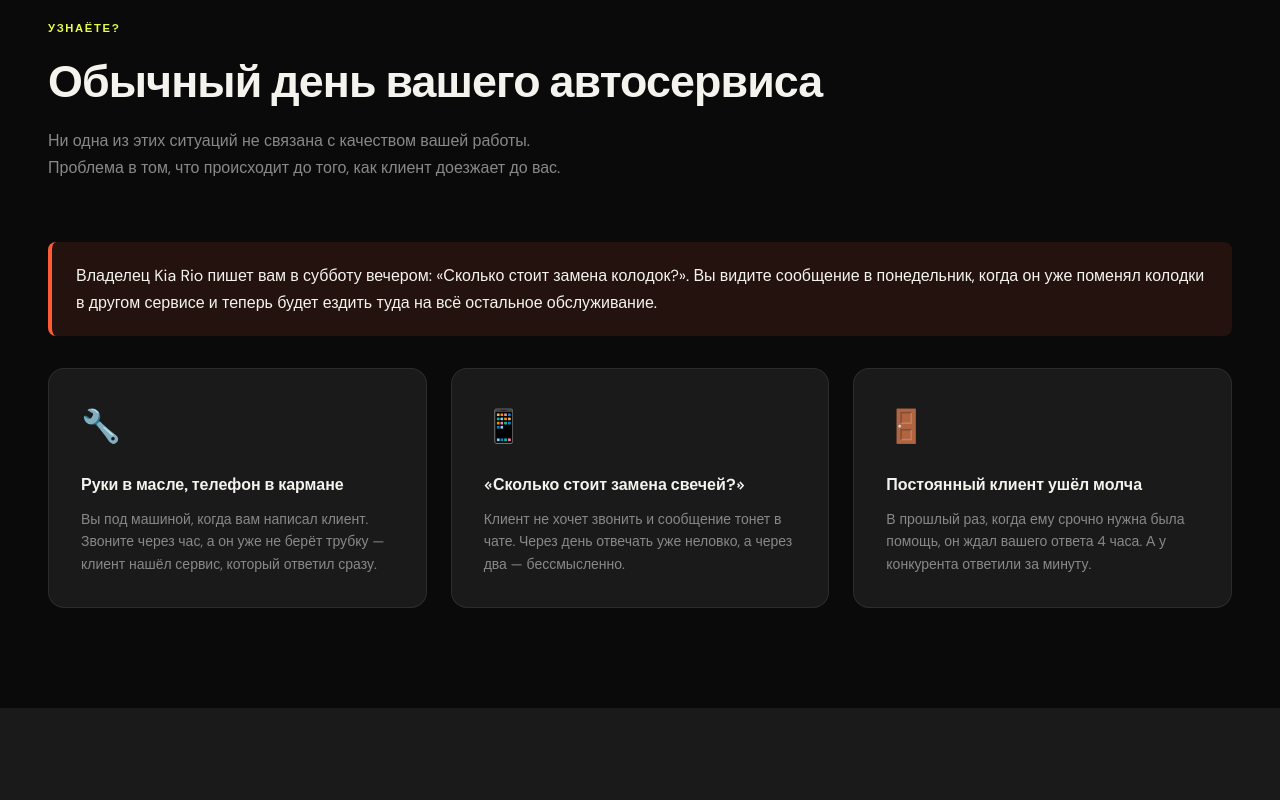
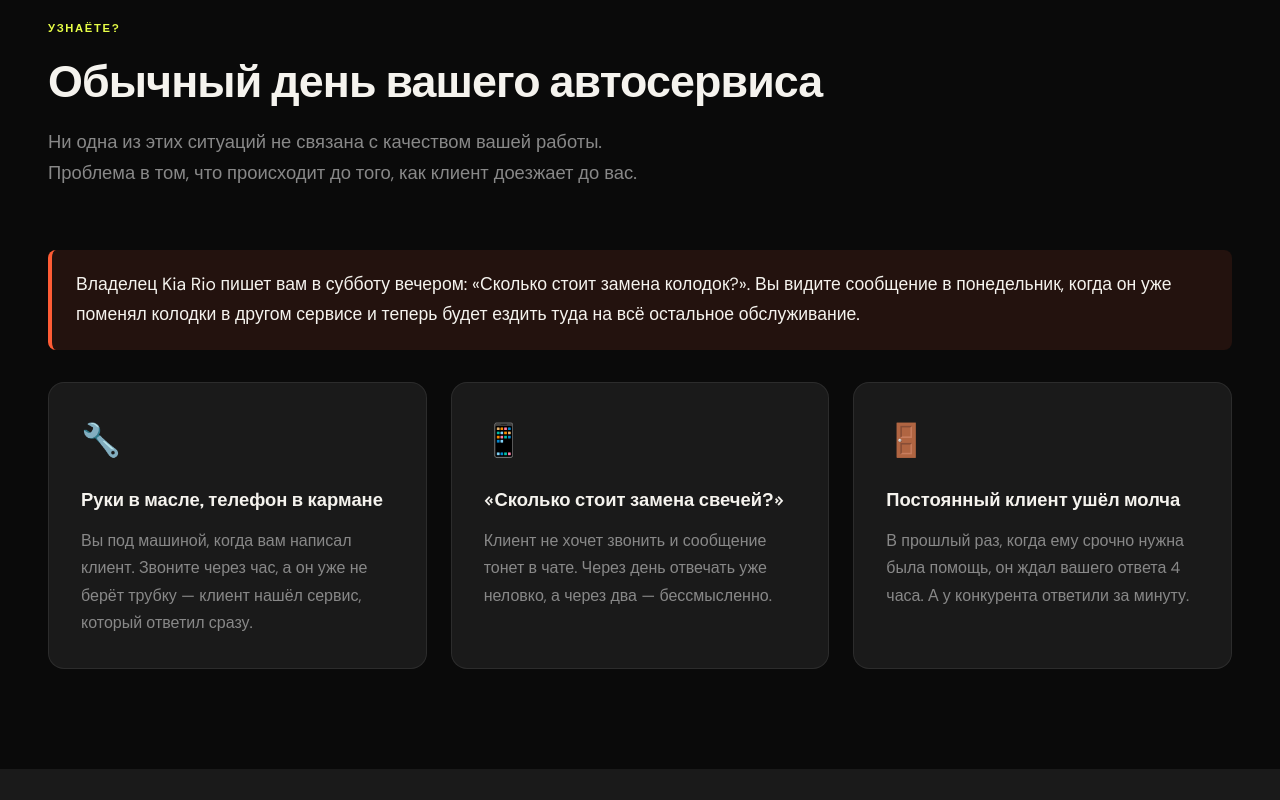
Before and after one commit to anvsorokina/auto-service-bot, a plain HTML site: page src/landing/index.html in a window 1280 px wide. Shown: the part 880-1680 px from the top of the page. Drawn offline with Linux system fonts and the light colour scheme.

Commit message:
Increase font sizes in problem section for better readability
- section-sub: 1rem → 1.15rem
- problem-stat: 1rem → 1.1rem
- problem-card h3: 1rem → 1.15rem
- problem-card p: 0.875rem → 1rem

Co-Authored-By: Claude Opus 4.6 <noreply@anthropic.com>

```diff
--- a/src/landing/index.html
+++ b/src/landing/index.html
@@ -352,7 +352,7 @@
     border-radius: 8px;
     padding: 20px 24px;
     margin: 32px 0;
-    font-size: 1rem;
+    font-size: 1.1rem;
     color: var(--white);
     line-height: 1.7;
   }
@@ -635,9 +635,9 @@
   }
 
   .section-sub {
-    font-size: 1rem;
+    font-size: 1.15rem;
     color: var(--muted);
-    max-width: 560px;
+    max-width: 600px;
     line-height: 1.7;
     margin-bottom: 60px;
   }
@@ -660,8 +660,8 @@
   .problem-card:hover { border-color: rgba(255,92,53,0.3); transform: translateY(-4px); }
 
   .problem-icon { font-size: 2rem; margin-bottom: 20px; display: block; }
-  .problem-card h3 { font-size: 1rem; margin-bottom: 10px; }
-  .problem-card p { font-size: 0.875rem; color: var(--muted); line-height: 1.6; }
+  .problem-card h3 { font-size: 1.15rem; margin-bottom: 12px; }
+  .problem-card p { font-size: 1rem; color: var(--muted); line-height: 1.7; }
 
   /* HOW IT WORKS */
   .how-bg { background: var(--gray); }
```
